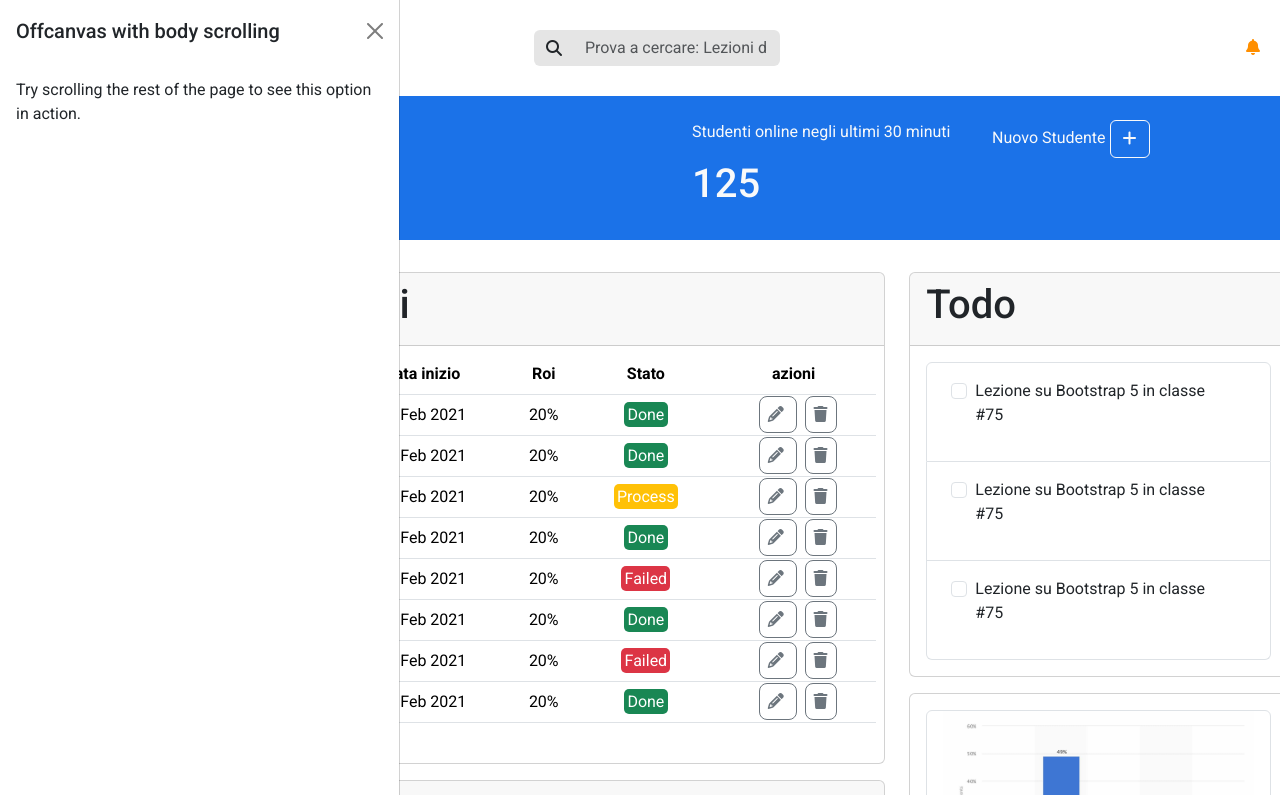
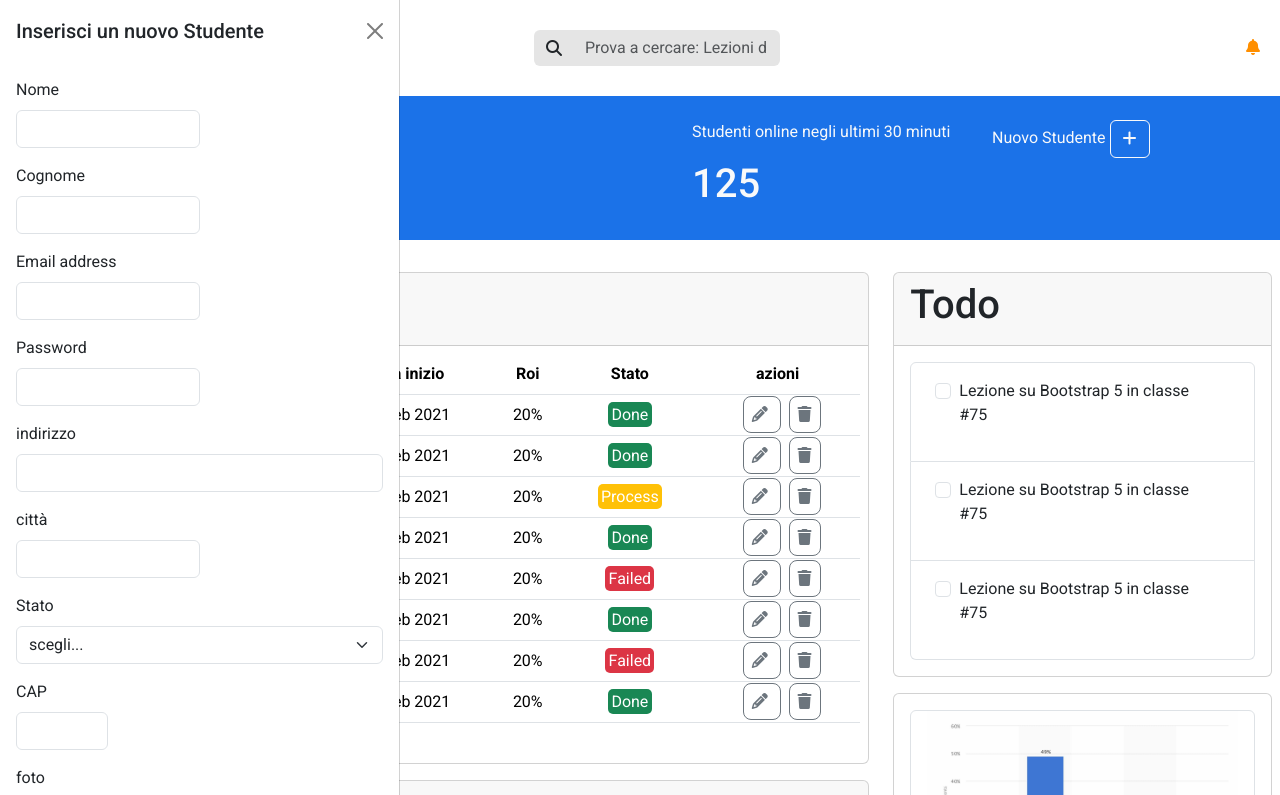
Before and after one commit to MarcoSac1/html-css-bootstrap-dashboard, a plain HTML site: page index.html in a window 1280 px wide. Both pictures are taken after a click on the button 1129 px from the left and 139 px from the top of the page. Shown: the top 795 px of the page. Drawn offline with nearby package versions, Linux system fonts and the light colour scheme.

Commit message:
created offcanvas

```diff
--- a/index.html
+++ b/index.html
@@ -48,7 +48,7 @@
                     </li>
                 </ul>
             </div>
-            <div class=" ">
+            <div class="d-flex justify-content-center mb-4">
                 <span class="text-light"> <i class="fa-solid fa-gear"></i></span>
             </div>
         </aside>
@@ -85,7 +85,7 @@
                                         >
                                         <div class="offcanvas-header">
                                             <h5 class="offcanvas-title" id="offcanvasScrollingLabel">
-                                            Offcanvas with body scrolling
+                                            Inserisci un nuovo Studente
                                             </h5>
                                             <button
                                             type="button"
@@ -94,8 +94,58 @@
                                             aria-label="Close"
                                             ></button>
                                         </div>
-                                        <div class="offcanvas-body">
-                                            <p>Try scrolling the rest of the page to see this option in action.</p>
+                                        <div class="offcanvas-body ">
+                                            <form >
+                                                <div class="mb-3 w-50">
+                                                    <label for="exampleInputtext1" class="form-label">Nome</label>
+                                                    <input type="text" class="form-control" id="exampleInputtext1" aria-describedby="emailHelp">
+                                                </div>
+                                                <div class="mb-3 w-50">
+                                                    <label for="exampleInputtext1" class="form-label">Cognome</label>
+                                                    <input type="text" class="form-control" id="exampleInputtext1" aria-describedby="emailHelp">
+                                                </div>
+                                                <div class="mb-3 w-50">
+                                                    <label for="exampleInputEmail1" class="form-label">Email address</label>
+                                                    <input type="email" class="form-control" id="exampleInputEmail1" aria-describedby="emailHelp">
+                                                </div>
+                                                <div class="mb-3 w-50">
+                                                    <label for="exampleInputPassword1" class="form-label">Password</label>
+                                                    <input type="password" class="form-control" id="exampleInputPassword1">
+                                                </div>
+                                                <div class="mb-3 w-100">
+                                                    <label for="exampleInputEmail1" class="form-label">indirizzo</label>
+                                                    <input type="text" class="form-control" id="exampleInputtext" aria-describedby="emailHelp">
+                                                </div>
+                                                <div class="mb-3 w-50">
+                                                    <label for="exampleInputtext1" class="form-label">città</label>
+                                                    <input type="text" class="form-control" id="exampleInputtext1" aria-describedby="emailHelp">
+                                                </div>
+                                                <div class="mb-3">
+                                                    <label for="Select" class="form-label">Stato</label>
+                                                    <select id="Select" class="form-select">
+                                                        <option> scegli...</option>
+                                                        <option> italia</option>
+                                                        <option> francia</option>
+                                                        <option> germania</option>
+                                                        <option> spagna</option>
+                                                    </select>
+                                                </div>
+                                                <div class="mb-3 w-25">
+                                                    <label for="exampleInputtext1" class="form-label">CAP</label>
+                                                    <input type="text" class="form-control" id="exampleInputtext1" aria-describedby="emailHelp">
+                                                </div>
+                                                <div class="mb-3 w-100">
+                                                    <label for="formFile" class="form-label">foto</label>
+                                                    <input class="form-control" type="file" id="formFile">
+                                                </div>
+                                                <div class="mb-3 form-check">
+                                                    <input type="checkbox" class="form-check-input" id="exampleCheck1">
+                                                    <label class="form-check-label" for="exampleCheck1">Seleziona per proseguire</label>
+                                                </div>
+                                                <button type="button" class="btn btn-primary">Salva</button>
+                                                <button type="button" class="btn btn-warning">Svuota</button>
+
+                                            </form>
                                         </div>
                                         </div>
                                 </span></p>
@@ -105,7 +155,7 @@
                     </div>
             </section>
             <section class="table">
-                <div class="container-fluid m-3">
+                <div class="container-fluid">
                     <div class="row">
                         <section class="container">
                             <div class="row">
@@ -359,130 +409,6 @@
                     </div>
                 </div>
             </section>
-            <!-- <section class="F.A.Q ">
-                <div class="container">
-                    <div class="row">
-                        <div class="F.A.Q p-0 col-12 col-lg-8  mb-3">
-                            <div class="card">
-                                <div class="card-header">
-                                    <h1>F.A.Q</h1>
-                                </div>
-                                <div class="accordion accordion-flush" id="accordionFlushExample">
-                                    <div class="accordion-item">
-                                        <h2 class="accordion-header">
-                                        <button class="accordion-button collapsed" type="button" data-bs-toggle="collapse" data-bs-target="#flush-collapseOne" aria-expanded="false" aria-controls="flush-collapseOne">
-                                            <p>come aggiungere un nuovo Studente?</p>
-                                        </button>
-                                        </h2>
-                                        <div id="flush-collapseOne" class="accordion-collapse collapse" data-bs-parent="#accordionFlushExample">
-                                            <div class="accordion-body"><p>Lorem ipsum dolor sit amet, consectetur adipisicing elit. Animi ab quidem qui quia quod repudiandae quibusdam dolores </p></div>
-                                        </div>
-                                    </div>
-                                    <div class="accordion-item">
-                                        <h2 class="accordion-header">
-                                        <button class="accordion-button collapsed" type="button" data-bs-toggle="collapse" data-bs-target="#flush-collapseTwo" aria-expanded="false" aria-controls="flush-collapseTwo">
-                                            <p>come posso accedere alle informazioni del mio account?</p>
-                                        </button>
-                                        </h2>
-                                        <div id="flush-collapseTwo" class="accordion-collapse collapse" data-bs-parent="#accordionFlushExample">
-                                            <div class="accordion-body"><p>Lorem ipsum dolor sit amet, consectetur adipisicing elit. Animi ab quidem qui quia quod repudiandae quibusdam dolores </p></div>
-                                        </div>
-                                    </div>
-                                    <div class="accordion-item">
-                                        <h2 class="accordion-header">
-                                        <button class="accordion-button collapsed" type="button" data-bs-toggle="collapse" data-bs-target="#flush-collapseThree" aria-expanded="false" aria-controls="flush-collapseThree">
-                                            <p>Posso usare questa dashboard da mobile?</p>
-                                        </button>
-                                        </h2>
-                                        <div id="flush-collapseThree" class="accordion-collapse collapse" data-bs-parent="#accordionFlushExample">
-                                            <div class="accordion-body"><p>Lorem ipsum dolor sit amet, consectetur adipisicing elit. Animi ab quidem qui quia quod repudiandae quibusdam dolores </p></div>
-                                        </div>
-                                    </div>
-                                    </div>
-                            </div>
-                        </div>
-                    </div>
-                </div>
-            </section>
-            <section class="Todo mb-4 order-md-2">
-                <div class="container">
-                    <div class="row">
-                        <div class="Todo p-0 col-12 col-lg-4 ">
-                            <div class="card">
-                                <div class="card-header">
-                                    <h1>Todo</h1>
-                                </div>
-                                    <div class="accordion m-3" id="accordionExample">
-                                        <div class="accordion-item">
-                                        <div class="form-check py-3  px-5">
-                                            <input class="form-check-input" type="checkbox" value="" id="flexCheckIndeterminate">
-                                            <label class="form-check-label" for="flexCheckIndeterminate">
-                                                <p>Lezione su Bootstrap 5 in classe #75</p>
-                                        </label>
-                                        </div>
-                                        </div>
-                                        <div class="accordion-item">
-                                        <div class="form-check py-3  px-5">
-                                            <input class="form-check-input" type="checkbox" value="" id="flexCheckIndeterminate">
-                                            <label class="form-check-label" for="flexCheckIndeterminate">
-                                                <p>Lezione su Bootstrap 5 in classe #75</p>
-                                            </label>
-                                        </div>
-                                    </div>
-                                    <div class="accordion-item">
-                                        <div class="form-check py-3  px-5">
-                                        <input class="form-check-input" type="checkbox" value="" id="flexCheckIndeterminate">
-                                        <label class="form-check-label" for="flexCheckIndeterminate">
-                                            <p>Lezione su Bootstrap 5 in classe #75</p>
-                                        </label>
-                                        </div>
-                                    </div>
-                                </div>
-                            </div>
-                        </div>
-                    </div>
-                </div>
-            </section>
-            <section class="stats mb-4">
-                <div class="container">
-                    <div class="row">
-                        <div class=" p-0 col-12 col-lg-4 ">
-                            <div class="card">
-                                <div class="accordion m-3" id="accordionExample">
-                                    <div class="accordion-item">
-                                        <div class="col px-3">
-                                            <img class="col-12" src="./img/stats.jpeg" alt="graph">
-                                            <h2>Utenti attivi</h2>
-                                            <p>Lista degli utenti attivi in piattaforma nell'ultimo mese</p>
-                                        </div>
-                                    </div>
-                                    <div class="accordion-item">
-                                        <div class="py-3  px-3">
-                                            <h5>Gennaio:1200</h5>
-                                        </div>
-                                    </div>
-                                    <div class="accordion-item">
-                                        <div class="py-3  px-3">
-                                            <h5>Febraio:800</h5>
-                                        </div>
-                                    </div>
-                                    <div class="accordion-item">
-                                        <div class="py-3  px-3">
-                                            <h5>Marzo:1500</h5>
-                                        </div>
-                                    </div>
-                                    <div class="accordion-item">
-                                        <div class="py-2  px-3">
-                                            <p><a href="#" class="link-primary link-offset-2 link-underline-opacity-25 link-underline-opacity-100-hover">Visualizza repor approfondito</a></p>
-
-                                        </div>
-                                    </div>
-                                </div>
-                            </div>
-                        </div>
-                    </div>
-                </div>
-            </section> -->
         </div>
     </main>
     <script src="https://cdn.jsdelivr.net/npm/@popperjs/core@2.11.8/dist/umd/popper.min.js" integrity="sha384-I7E8VVD/ismYTF4hNIPjVp/Zjvgyol6VFvRkX/vR+Vc4jQkC+hVqc2pM8ODewa9r" crossorigin="anonymous"></script>
--- a/style/style.css
+++ b/style/style.css
@@ -87,4 +87,5 @@ aside{
 
 }
 
+
     /* background-color: #ff8f00; */
```
